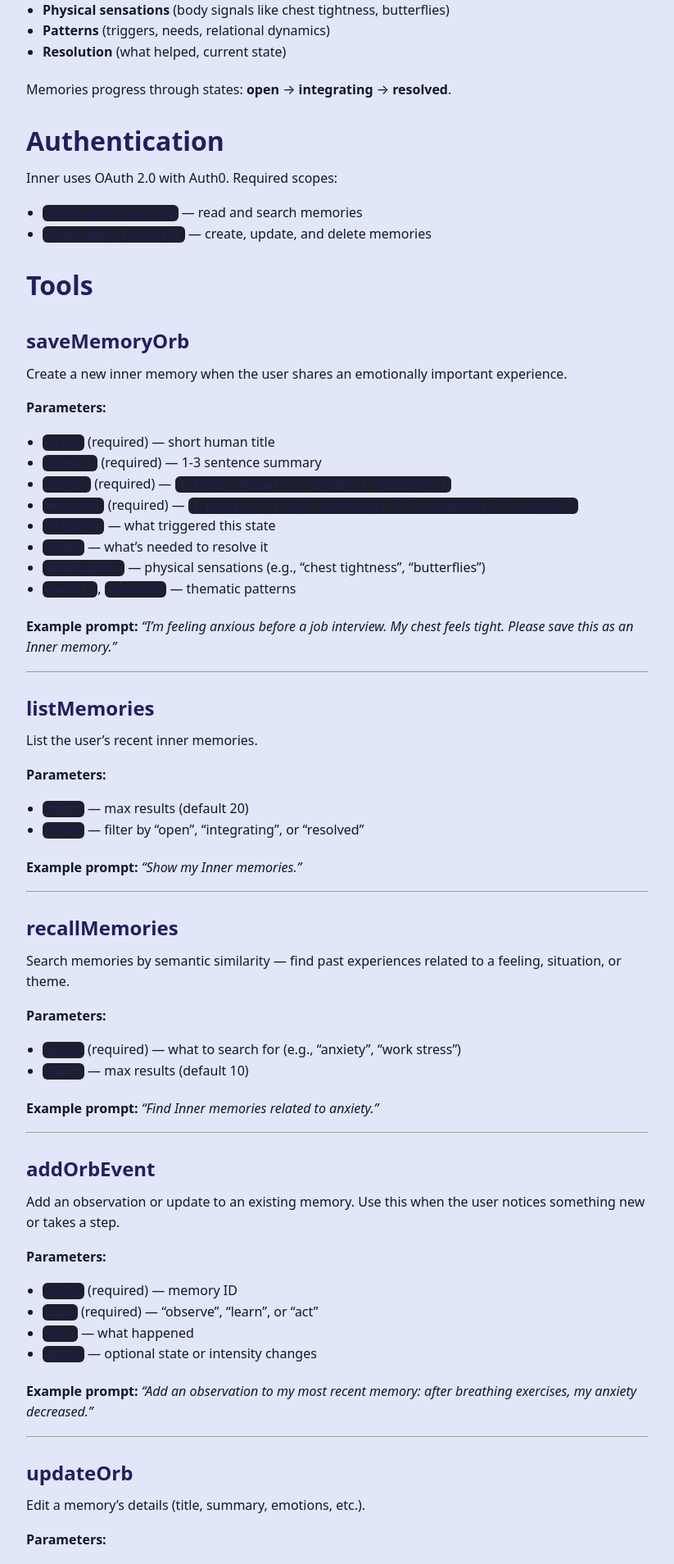
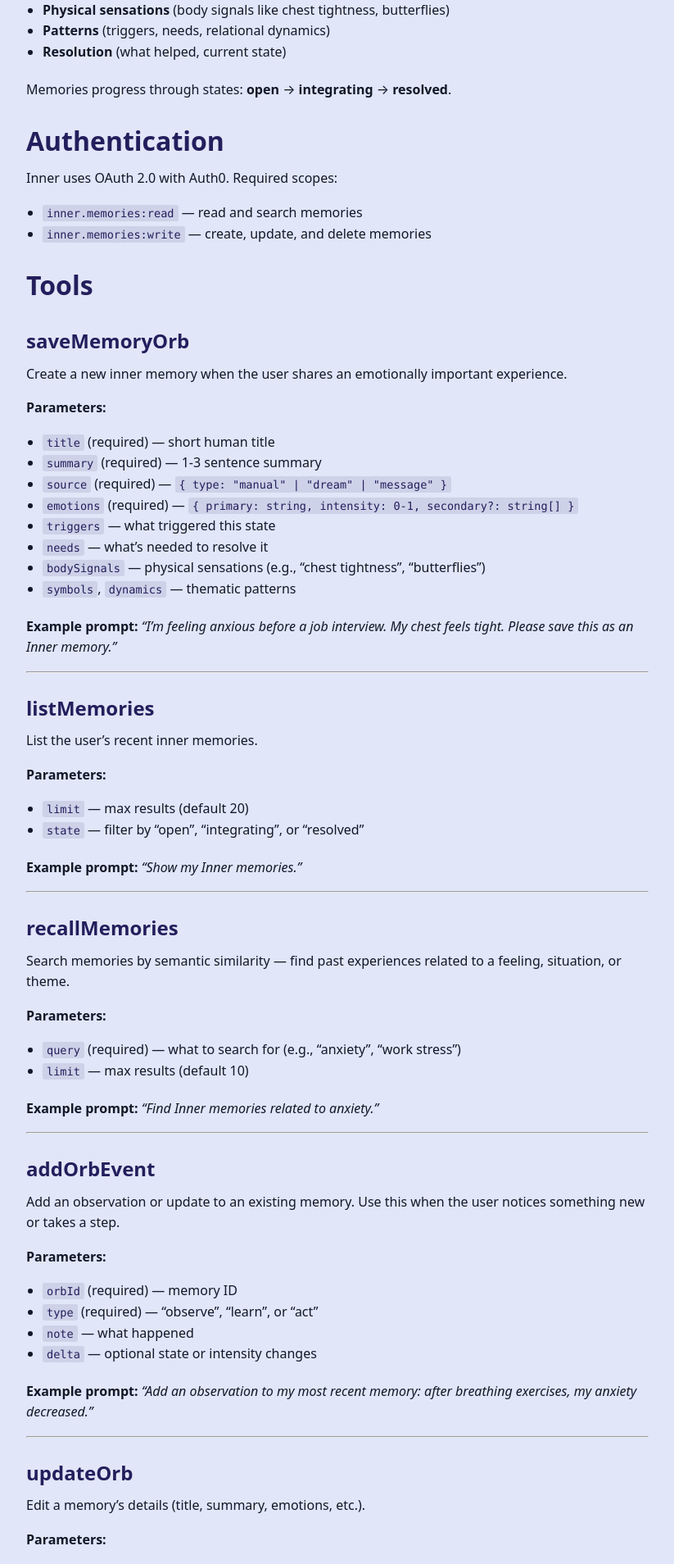
Before and after one commit to davidcrowe/reducibl.com, a Jekyll site: the page built from inner-mcp-docs.md, in a window 1280 px wide. Shown: the part 484-2392 px from the top of the page at 82% size, without its empty margins (228-1051 px from the left). Built offline with Jekyll 4.4.1, drawn with Linux system fonts in a browser that asks for light colours.

Commit message:
fix inline code readability — scope dark bg to block code only
.highlighter-rouge was applying #1e1e2e background to inline code
elements too, overriding the light tint style due to higher specificity.
changed to div.highlighter-rouge so only block code containers get
the dark background.

```diff
--- a/_layouts/default.html
+++ b/_layouts/default.html
@@ -237,7 +237,7 @@
       }
 
       /* Code blocks */
-      .highlight, pre, .highlighter-rouge {
+      .highlight, pre, div.highlighter-rouge {
         overflow-x: auto;
         max-width: 100%;
         border-radius: 6px;
```
